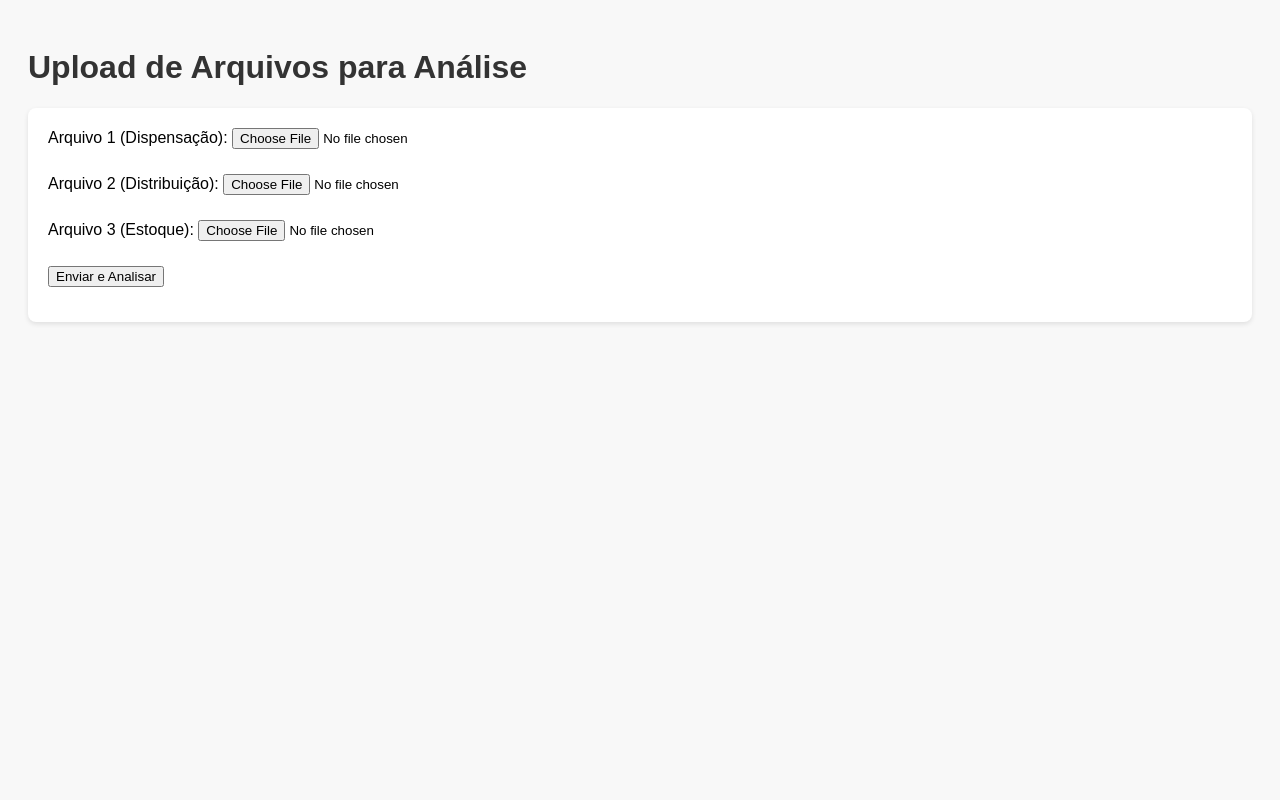
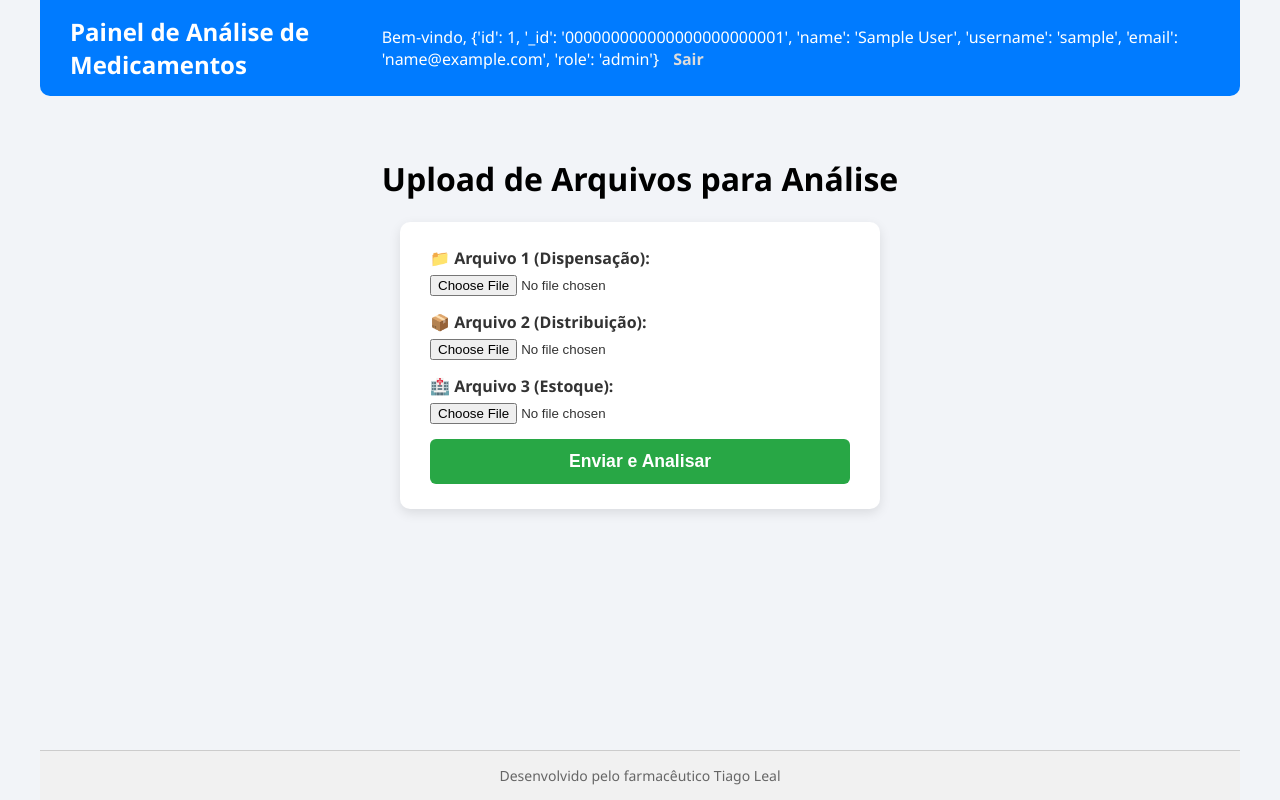
Before and after one commit to lealtiago-source/Far-analisedeconsumoeestoque, a Flask app: page /painel in a window 1280 px wide. Run offline with Flask 3, Linux system fonts and the light colour scheme; the visitor is signed in with stand-in values (Sample User, id 1).

Commit message:
Atualiza painel.html com novo layout e rodapé

```diff
--- a/templates/painel.html
+++ b/templates/painel.html
@@ -1,26 +1,164 @@
-
 <!DOCTYPE html>
 <html lang="pt-br">
 <head>
-    <meta charset="UTF-8">
+    <meta charset="UTF-8" />
     <title>Painel de Análise</title>
     <style>
-        body { font-family: Arial, sans-serif; background-color: #f8f8f8; padding: 20px; }
-        h1 { color: #333; }
-        form { background: #fff; padding: 20px; border-radius: 8px; box-shadow: 0 2px 5px rgba(0,0,0,0.1); }
-        label { display: block; margin-bottom: 10px; }
-        input[type=file], input[type=submit] { margin-bottom: 15px; }
-        .flash { margin-top: 20px; padding: 10px; border-radius: 5px; }
-        .flash.success { background-color: #d4edda; color: #155724; }
-        .flash.error { background-color: #f8d7da; color: #721c24; }
+        /* Reset básico e fonte */
+        html, body {
+            height: 100%;
+            margin: 0;
+            padding: 0 20px 0 20px;
+            font-family: 'Segoe UI', Tahoma, Geneva, Verdana, sans-serif;
+            background-color: #f2f4f8;
+            display: flex;
+            flex-direction: column;
+        }
+
+        /* Topo */
+        header {
+            background-color: #007bff;
+            color: white;
+            padding: 15px 30px;
+            border-radius: 0 0 10px 10px;
+            display: flex;
+            justify-content: space-between;
+            align-items: center;
+        }
+        header h2 {
+            margin: 0;
+            font-weight: 600;
+            font-size: 1.5rem;
+        }
+        header span a {
+            color: #dcdcdc;
+            text-decoration: none;
+            font-weight: 600;
+            margin-left: 10px;
+        }
+        header span a:hover {
+            color: #fff;
+            text-decoration: underline;
+        }
+
+        /* Conteúdo principal */
+        main {
+            flex: 1;
+            display: flex;
+            flex-direction: column;
+            align-items: center;
+            padding-top: 40px;
+        }
+
+        /* Formulário */
+        form {
+            background: #ffffff;
+            padding: 25px 30px;
+            border-radius: 10px;
+            box-shadow: 0 4px 12px rgba(0,0,0,0.1);
+            max-width: 480px;
+            width: 100%;
+            box-sizing: border-box;
+        }
+        form label {
+            display: block;
+            margin-bottom: 15px;
+            font-weight: 600;
+            font-size: 1rem;
+            color: #333;
+            cursor: pointer;
+        }
+        form label input[type="file"] {
+            display: block;
+            margin-top: 6px;
+            cursor: pointer;
+        }
+        form input[type="submit"] {
+            background-color: #28a745;
+            color: white;
+            padding: 12px;
+            border: none;
+            border-radius: 6px;
+            width: 100%;
+            font-size: 1.1rem;
+            font-weight: 700;
+            cursor: pointer;
+            transition: background-color 0.3s ease;
+        }
+        form input[type="submit"]:hover {
+            background-color: #218838;
+        }
+
+        /* Mensagens flash */
+        .flash {
+            margin: 20px auto 0 auto;
+            padding: 15px;
+            border-radius: 6px;
+            font-weight: 700;
+            max-width: 480px;
+            text-align: center;
+            box-sizing: border-box;
+        }
+        .flash.success {
+            background-color: #d4edda;
+            color: #155724;
+            border: 1px solid #c3e6cb;
+        }
+        .flash.error {
+            background-color: #f8d7da;
+            color: #721c24;
+            border: 1px solid #f5c6cb;
+        }
+
+        /* Rodapé */
+        footer {
+            margin-top: auto;
+            text-align: center;
+            color: #666;
+            font-size: 14px;
+            padding: 15px 0;
+            background-color: #f1f1f1;
+            border-top: 1px solid #ccc;
+        }
+
+        /* Responsivo */
+        @media(max-width: 540px) {
+            header, form {
+                padding-left: 15px;
+                padding-right: 15px;
+            }
+            form label {
+                font-size: 0.9rem;
+            }
+            form input[type="submit"] {
+                font-size: 1rem;
+                padding: 10px;
+            }
+        }
     </style>
 </head>
 <body>
+    <header>
+        <h2>Painel de Análise de Medicamentos</h2>
+        <span>
+            Bem-vindo, {{ session['usuario'] }}
+            <a href="{{ url_for('logout') }}">Sair</a>
+        </span>
+    </header>
+
+    <main>
         <h1>Upload de Arquivos para Análise</h1>
+
         <form method="post" enctype="multipart/form-data">
-        <label>Arquivo 1 (Dispensação): <input type="file" name="arquivo1" required></label>
-        <label>Arquivo 2 (Distribuição): <input type="file" name="arquivo2" required></label>
-        <label>Arquivo 3 (Estoque): <input type="file" name="arquivo3" required></label>
+            <label>📁 Arquivo 1 (Dispensação):
+                <input type="file" name="arquivo1" required>
+            </label>
+            <label>📦 Arquivo 2 (Distribuição):
+                <input type="file" name="arquivo2" required>
+            </label>
+            <label>🏥 Arquivo 3 (Estoque):
+                <input type="file" name="arquivo3" required>
+            </label>
             <input type="submit" value="Enviar e Analisar">
         </form>
 
@@ -31,5 +169,10 @@
             {% endfor %}
           {% endif %}
         {% endwith %}
+    </main>
+
+    <footer>
+        Desenvolvido pelo farmacêutico Tiago Leal
+    </footer>
 </body>
 </html>
```
Lines whose indentation alone changed are shown as unchanged.
